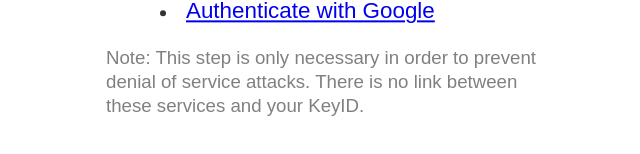
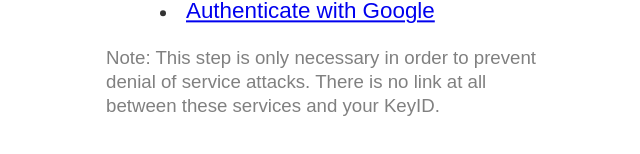
Before and after one commit to AlexChien/keyid-faucet, a website: page public/index.html in a window 1280 px wide. Shown: the part 448-602 px from the top of the page, without its empty margins (310-950 px from the left). Drawn offline with Linux system fonts and the light colour scheme; no server answers.

Commit message:
1 file changed (+1/-1)

```diff
--- a/public/index.html
+++ b/public/index.html
@@ -25,7 +25,7 @@
         </ul>
         <p><small>Note: This step is only necessary in order to
             prevent denial of service attacks.  There is no link
-            between these services and your KeyID.</small></p>
+            at all between these services and your KeyID.</small></p>
       </div>
       <div ng-show="user">
         <div class="highlight">
```
